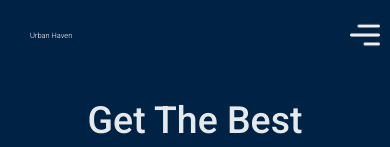
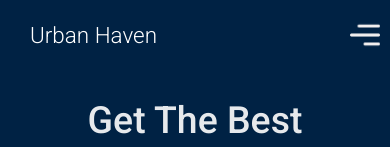
Before and after one commit to JAS-D98/Urban-Haven-Apartments-Landing-Page, a website built with Vite: page index.html in a window 390 px wide. Shown: the top 147 px of the page. Built offline with nearby package versions, Linux system fonts and the light colour scheme.

Commit message:
increase fontsize of header logo

```diff
--- a/style.css
+++ b/style.css
@@ -717,8 +717,8 @@ form h1{
   }
 }
 @media(max-width:631px){
-  .hero header h1{
-    font-size: 1em;
+  .hero header a h1{
+    font-size: 3em;
   }
   .hero-card .second{
     display: block;
```
